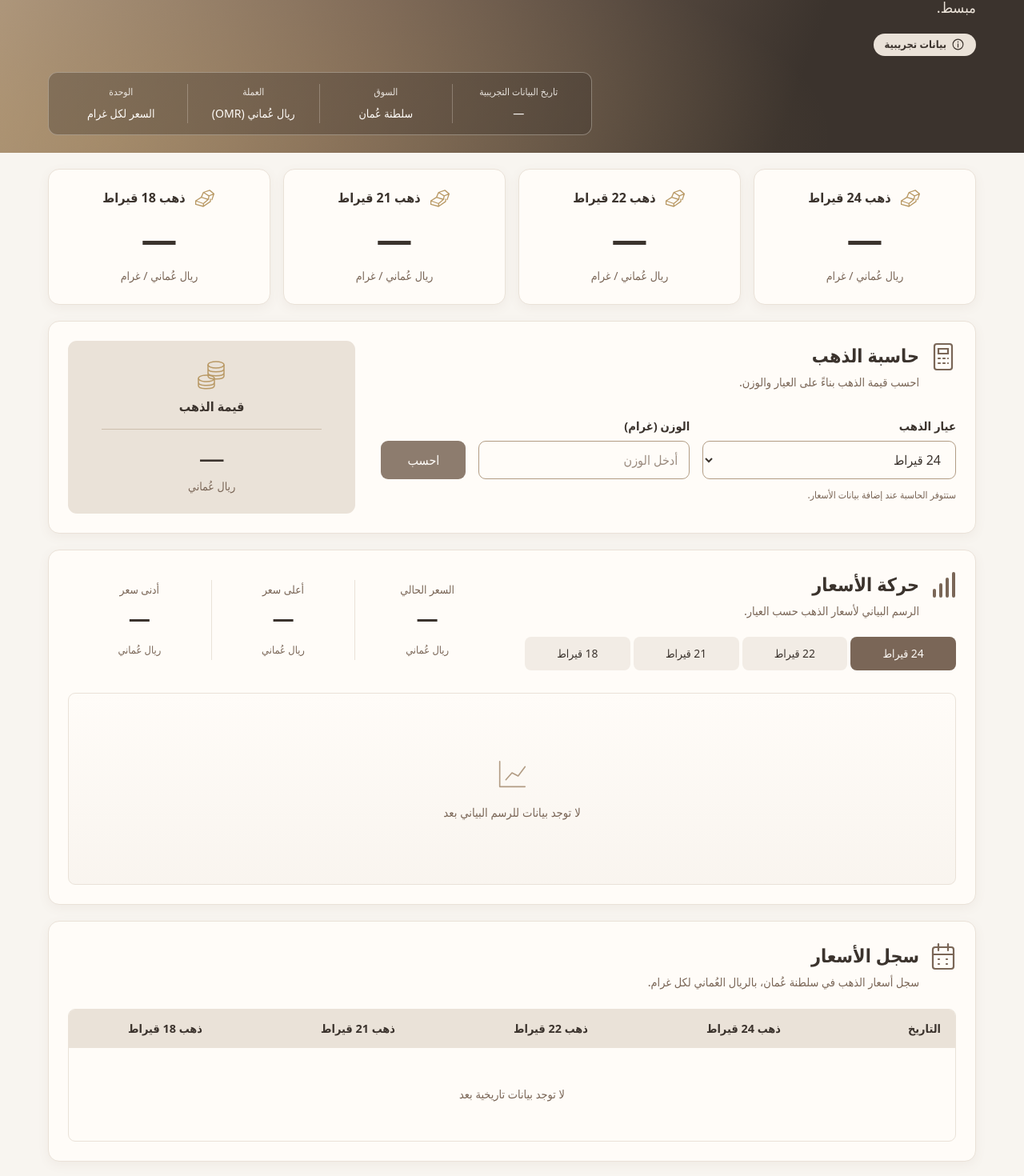
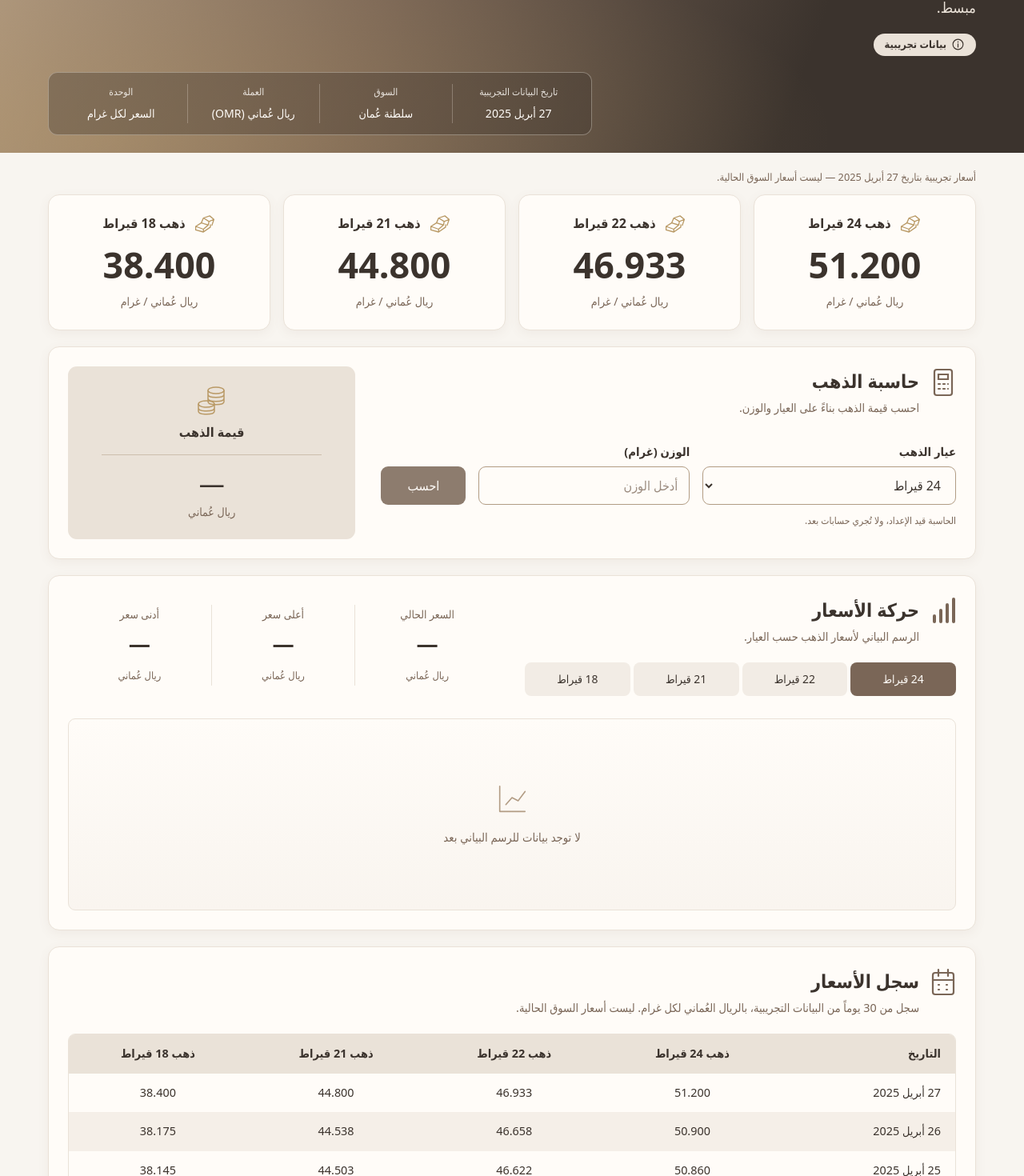
Before and after one commit to 3ma1r/oman-gold-tracker, an Angular app: page / in a window 1280 px wide. Shown: the part 271-1741 px from the top of the page at 80% size. Built offline with nearby package versions, Linux system fonts and the light colour scheme.

Commit message:
Add shared gold price data

```diff
--- a/src/app/components/gold-calculator.ts
+++ b/src/app/components/gold-calculator.ts
@@ -33,7 +33,7 @@ import { Component } from '@angular/core';
             </div>
             <button class="calculate-button" type="button" disabled aria-describedby="calculator-note">احسب</button>
           </div>
-          <p id="calculator-note" class="control-note text-muted">ستتوفر الحاسبة عند إضافة بيانات الأسعار.</p>
+          <p id="calculator-note" class="control-note text-muted">الحاسبة قيد الإعداد، ولا تُجري حسابات بعد.</p>
         </div>
         <div class="calculator-result bg-secondary" aria-labelledby="result-title">
           <svg class="result-icon text-gold" viewBox="0 0 40 40" fill="none" aria-hidden="true">
--- a/src/app/components/hero.ts
+++ b/src/app/components/hero.ts
@@ -1,4 +1,6 @@
-import { Component } from '@angular/core';
+import { Component, inject } from '@angular/core';
+import { GoldPriceService } from '../services/gold-price.service';
+import { formatSampleDate } from '../services/gold-price-format';
 
 @Component({
   selector: 'app-hero',
@@ -25,7 +27,7 @@ import { Component } from '@angular/core';
           </span>
         </div>
         <dl class="hero-details">
-          <div><dt>تاريخ البيانات التجريبية</dt><dd>—</dd></div>
+          <div><dt>تاريخ البيانات التجريبية</dt><dd><time [attr.datetime]="goldPrices.sampleDate">{{ sampleDateLabel }}</time></dd></div>
           <div><dt>السوق</dt><dd>سلطنة عُمان</dd></div>
           <div><dt>العملة</dt><dd>ريال عُماني <bdi>(OMR)</bdi></dd></div>
           <div><dt>الوحدة</dt><dd>السعر لكل غرام</dd></div>
@@ -34,4 +36,7 @@ import { Component } from '@angular/core';
     </section>
   `,
 })
-export class Hero {}
+export class Hero {
+  protected readonly goldPrices = inject(GoldPriceService);
+  protected readonly sampleDateLabel = formatSampleDate(this.goldPrices.sampleDate);
+}
--- a/src/app/components/price-card.ts
+++ b/src/app/components/price-card.ts
@@ -1,8 +1,11 @@
 import { Component, input } from '@angular/core';
+import { DecimalPipe } from '@angular/common';
+import { GoldPurity } from '../models/gold-price';
 
 @Component({
   selector: 'app-price-card',
   standalone: true,
+  imports: [DecimalPipe],
   template: `
     <article class="price-card panel bg-card text-primary" [attr.aria-labelledby]="'price-' + purity()">
       <div class="price-card-heading">
@@ -11,11 +14,12 @@ import { Component, input } from '@angular/core';
         </svg>
         <h3 [id]="'price-' + purity()">ذهب {{ purity() }} قيراط</h3>
       </div>
-      <p class="price-value" aria-label="السعر غير متاح">—</p>
+      <p class="price-value"><bdi>{{ price() | number:'1.3-3':'en-US' }}</bdi></p>
       <p class="price-unit text-muted">ريال عُماني / غرام</p>
     </article>
   `,
 })
 export class PriceCard {
-  readonly purity = input.required<number>();
+  readonly purity = input.required<GoldPurity>();
+  readonly price = input.required<number>();
 }
--- a/src/app/components/price-history.ts
+++ b/src/app/components/price-history.ts
@@ -1,8 +1,12 @@
-import { Component } from '@angular/core';
+import { Component, inject } from '@angular/core';
+import { DecimalPipe } from '@angular/common';
+import { GoldPriceService } from '../services/gold-price.service';
+import { formatSampleDate } from '../services/gold-price-format';
 
 @Component({
   selector: 'app-price-history',
   standalone: true,
+  imports: [DecimalPipe],
   template: `
     <section id="history" class="panel bg-card" aria-labelledby="history-title">
       <div class="section-heading">
@@ -12,7 +16,7 @@ import { Component } from '@angular/core';
         </svg>
         <div>
           <h2 id="history-title">سجل الأسعار</h2>
-          <p class="text-muted">سجل أسعار الذهب في سلطنة عُمان، بالريال العُماني لكل غرام.</p>
+          <p class="text-muted">سجل من 30 يوماً من البيانات التجريبية، بالريال العُماني لكل غرام. ليست أسعار السوق الحالية.</p>
         </div>
       </div>
       <div class="history-scroll" tabindex="0" role="region" aria-label="جدول سجل الأسعار — قابل للتمرير أفقياً">
@@ -28,11 +32,22 @@ import { Component } from '@angular/core';
             </tr>
           </thead>
           <tbody>
-            <tr><td colspan="5" class="history-empty text-muted">لا توجد بيانات تاريخية بعد</td></tr>
+            @for (day of goldPrices.history; track day.date) {
+              <tr>
+                <th scope="row"><time [attr.datetime]="day.date">{{ formatDate(day.date) }}</time></th>
+                <td><bdi>{{ day.prices[24] | number:'1.3-3':'en-US' }}</bdi></td>
+                <td><bdi>{{ day.prices[22] | number:'1.3-3':'en-US' }}</bdi></td>
+                <td><bdi>{{ day.prices[21] | number:'1.3-3':'en-US' }}</bdi></td>
+                <td><bdi>{{ day.prices[18] | number:'1.3-3':'en-US' }}</bdi></td>
+              </tr>
+            }
           </tbody>
         </table>
       </div>
     </section>
   `,
 })
-export class PriceHistory {}
+export class PriceHistory {
+  protected readonly goldPrices = inject(GoldPriceService);
+  protected readonly formatDate = formatSampleDate;
+}
--- a/src/app/components/todays-prices.ts
+++ b/src/app/components/todays-prices.ts
@@ -1,5 +1,7 @@
-import { Component } from '@angular/core';
+import { Component, inject } from '@angular/core';
 import { PriceCard } from './price-card';
+import { GoldPriceService } from '../services/gold-price.service';
+import { formatSampleDate } from '../services/gold-price-format';
 
 @Component({
   selector: 'app-todays-prices',
@@ -7,14 +9,18 @@ import { PriceCard } from './price-card';
   imports: [PriceCard],
   template: `
     <section id="prices" aria-labelledby="prices-title">
-      <h2 id="prices-title" class="sr-only">أسعار الذهب اليوم</h2>
+      <h2 id="prices-title" class="sr-only">أسعار الذهب التجريبية</h2>
+      <p class="price-data-note text-muted">أسعار تجريبية بتاريخ <time [attr.datetime]="goldPrices.sampleDate">{{ sampleDateLabel }}</time> — ليست أسعار السوق الحالية.</p>
       <div class="price-grid grid grid-cols-1 min-[480px]:grid-cols-2 lg:grid-cols-4 gap-4">
-        <app-price-card [purity]="24" />
-        <app-price-card [purity]="22" />
-        <app-price-card [purity]="21" />
-        <app-price-card [purity]="18" />
+        <app-price-card [purity]="24" [price]="goldPrices.latest.prices[24]" />
+        <app-price-card [purity]="22" [price]="goldPrices.latest.prices[22]" />
+        <app-price-card [purity]="21" [price]="goldPrices.latest.prices[21]" />
+        <app-price-card [purity]="18" [price]="goldPrices.latest.prices[18]" />
       </div>
     </section>
   `,
 })
-export class TodaysPrices {}
+export class TodaysPrices {
+  protected readonly goldPrices = inject(GoldPriceService);
+  protected readonly sampleDateLabel = formatSampleDate(this.goldPrices.sampleDate);
+}
--- /dev/null
+++ b/src/app/data/sample-gold-prices.ts
@@ -0,0 +1,36 @@
+import { DailyGoldPrice, DateOnly } from '../models/gold-price';
+
+// Fictional, fixed sample data. These dates and prices never follow the system clock.
+export const SAMPLE_FINAL_DATE = '2025-04-27' satisfies DateOnly;
+
+// The only stored price series: 24K, in OMR per gram, oldest first.
+const SAMPLE_24K_PRICES = [
+  46.720, 47.025, 47.087, 47.620, 47.555, 47.982,
+  48.445, 48.270, 48.360, 48.652, 48.520, 48.880,
+  49.355, 49.430, 49.820, 50.270, 50.510, 50.025,
+  49.740, 49.825, 50.325, 50.805, 50.250, 50.310,
+  50.260, 50.775, 51.095, 50.860, 50.900, 51.200,
+] as const;
+
+const [year, month, day] = SAMPLE_FINAL_DATE.split('-').map(Number);
+
+export const SAMPLE_GOLD_PRICES: readonly DailyGoldPrice[] = Object.freeze(
+  SAMPLE_24K_PRICES.map((price24K, index) => {
+    // UTC is only used for calendar arithmetic; consumers receive date-only strings.
+    const date = new Date(Date.UTC(year, month - 1, day - (SAMPLE_24K_PRICES.length - 1 - index)))
+      .toISOString().slice(0, 10) as DateOnly;
+    const baisa24K = Math.round(price24K * 1000);
+
+    // Round positive prices half-up in integer baisa before converting back to OMR.
+    // Derive each purity directly from 24K, never from another rounded purity.
+    return Object.freeze({
+      date,
+      prices: Object.freeze({
+        18: Math.round(baisa24K * 18 / 24) / 1000,
+        21: Math.round(baisa24K * 21 / 24) / 1000,
+        22: Math.round(baisa24K * 22 / 24) / 1000,
+        24: baisa24K / 1000,
+      }),
+    });
+  }),
+);
--- /dev/null
+++ b/src/app/models/gold-price.ts
@@ -0,0 +1,12 @@
+export const GOLD_PURITIES = Object.freeze([18, 21, 22, 24] as const);
+
+export type GoldPurity = (typeof GOLD_PURITIES)[number];
+
+/** Gregorian calendar date (YYYY-MM-DD), never a local timestamp. */
+export type DateOnly = `${number}-${number}-${number}`;
+
+export interface DailyGoldPrice {
+  readonly date: DateOnly;
+  /** Numeric Omani rials per gram, rounded to three decimal places. */
+  readonly prices: Readonly<Record<GoldPurity, number>>;
+}
--- /dev/null
+++ b/src/app/services/gold-price-format.ts
@@ -0,0 +1,12 @@
+import { DateOnly } from '../models/gold-price';
+
+const ARABIC_MONTHS = [
+  'يناير', 'فبراير', 'مارس', 'أبريل', 'مايو', 'يونيو',
+  'يوليو', 'أغسطس', 'سبتمبر', 'أكتوبر', 'نوفمبر', 'ديسمبر',
+] as const;
+
+/** Render Gregorian calendar parts directly, without Date or timezone conversion. */
+export function formatSampleDate(date: DateOnly): string {
+  const [year, month, day] = date.split('-');
+  return `${Number(day)} ${ARABIC_MONTHS[Number(month) - 1]} ${year}`;
+}
--- /dev/null
+++ b/src/app/services/gold-price.service.ts
@@ -0,0 +1,14 @@
+import { Injectable } from '@angular/core';
+import { SAMPLE_GOLD_PRICES } from '../data/sample-gold-prices';
+import { GOLD_PURITIES } from '../models/gold-price';
+
+@Injectable({ providedIn: 'root' })
+export class GoldPriceService {
+  readonly purities = GOLD_PURITIES;
+  /** Chronological data for future chart and calculator consumers. */
+  readonly days = SAMPLE_GOLD_PRICES;
+  /** A reversed view of the same records; the original sequence is never mutated. */
+  readonly history = Object.freeze([...this.days].reverse());
+  readonly latest = this.history[0];
+  readonly sampleDate = this.latest.date;
+}
--- a/src/styles.css
+++ b/src/styles.css
@@ -133,6 +133,7 @@ app-header header { border-block-end: 1px solid var(--theme-border); }
 .hero-details dd { font-size: .88rem; }
 
 /* Today's price cards */
+.price-data-note { margin-block-end: 10px; font-size: .8rem; }
 .price-card { min-height: 170px; text-align: center; padding: 22px 16px 20px; }
 .price-card-heading { display: flex; align-items: center; justify-content: center; gap: 10px; }
 .price-card-heading svg { width: 28px; height: 25px; }
@@ -184,7 +185,8 @@ app-header header { border-block-end: 1px solid var(--theme-border); }
 .history-scroll th, .history-scroll td { padding: 12px 18px; text-align: center; }
 .history-scroll th { font-weight: 650; white-space: nowrap; }
 .history-scroll th:first-child { text-align: start; }
-.history-scroll .history-empty { height: 116px; text-align: center; }
+.history-scroll tbody th { font-weight: 400; }
+.history-scroll tbody tr:nth-child(even) { background: color-mix(in srgb, var(--secondary-surface) 50%, var(--card-surface)); }
 
 /* Footer */
 .site-footer { border-block-start: 1px solid var(--theme-border); }
```
Also changed, not shown: 2 other files (tests, documents, lock files or other folders).
